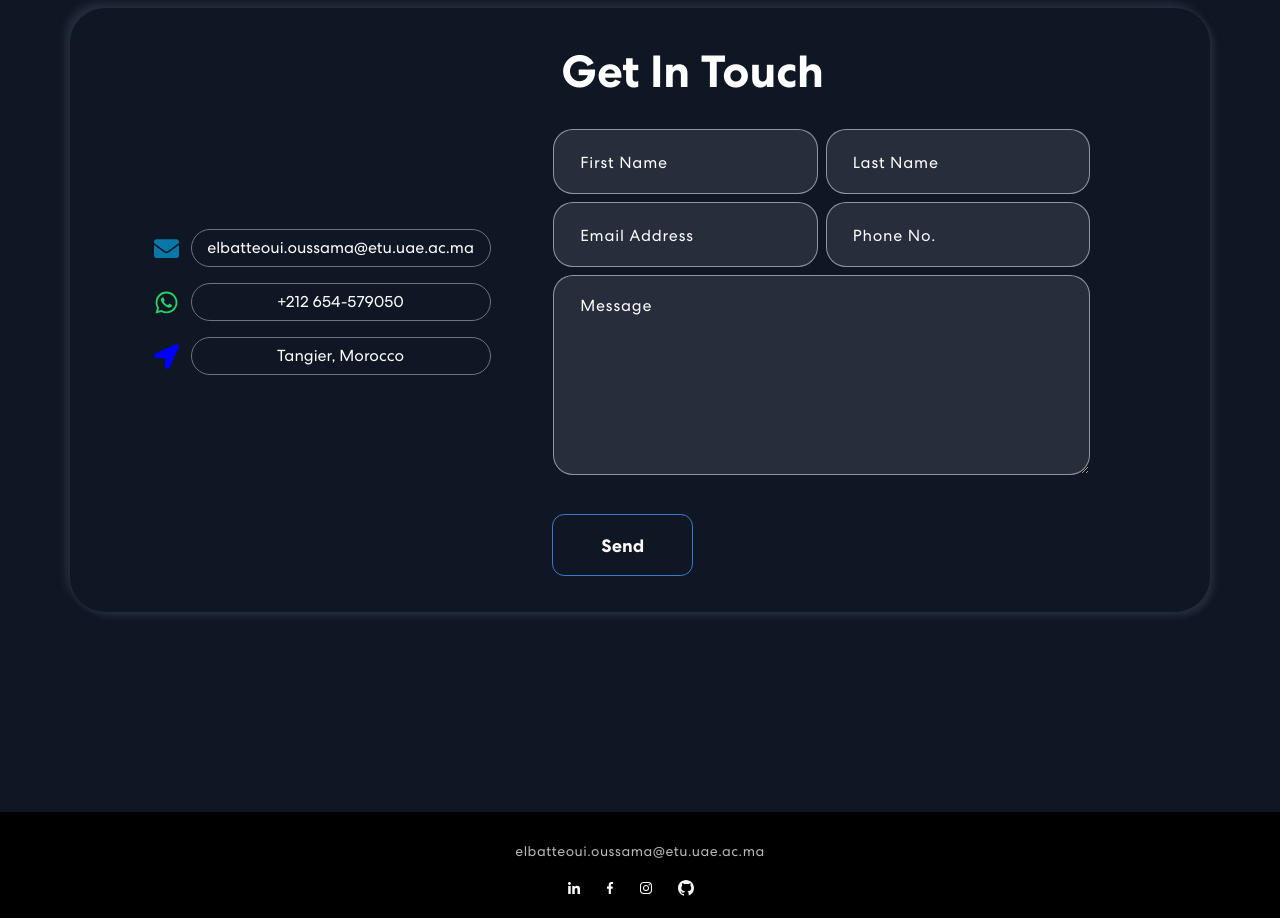
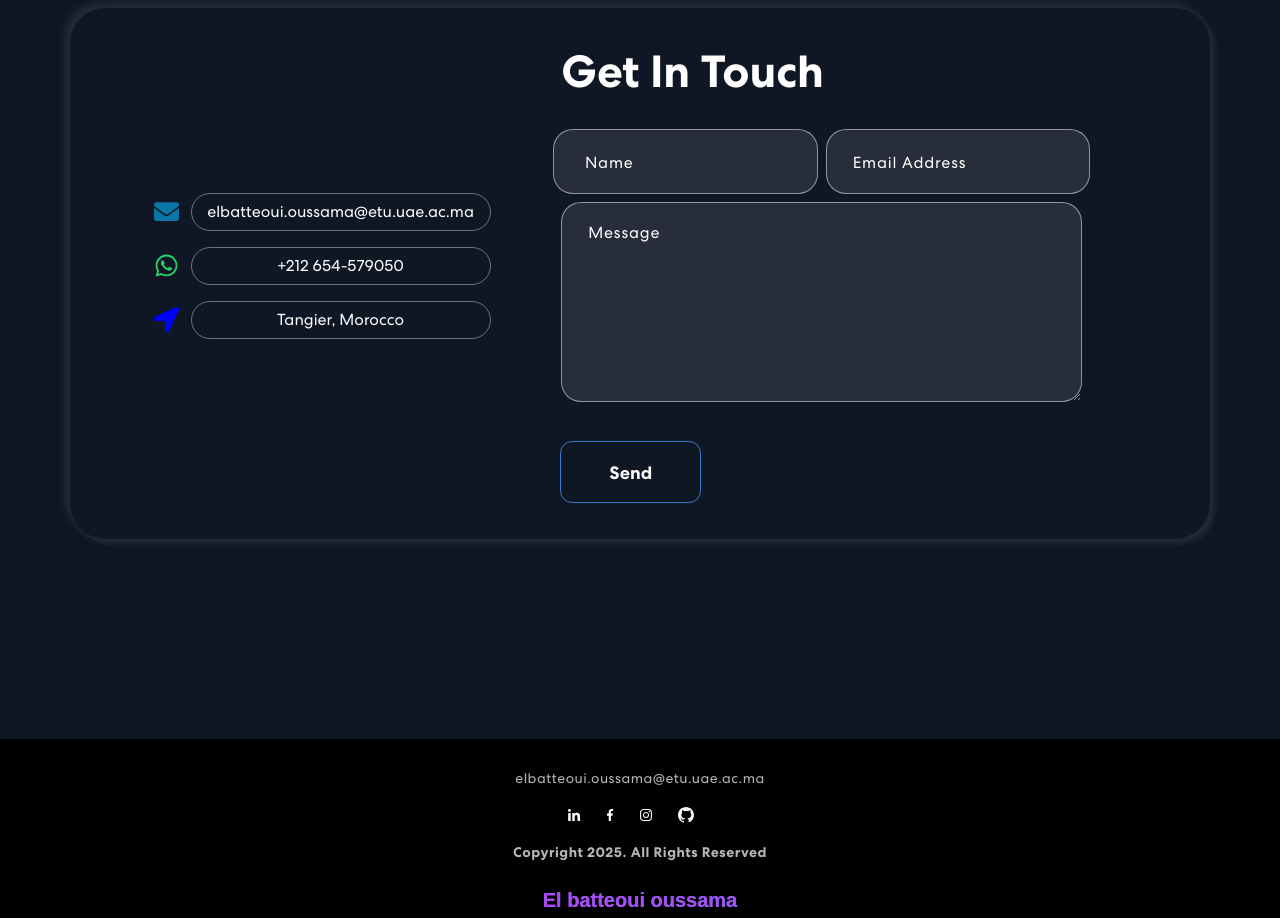
Before and after one commit to batteoui123/MyPortfolio, a React (Create React App) app: page / in a window 1280 px wide. Shown: the part 1240-2158 px from the top of the page. Built offline with nearby package versions, Linux system fonts and the light colour scheme; a web font is replaced by a local one.

Commit message:
test contactnew2

```diff
--- a/src/components/Contact.js
+++ b/src/components/Contact.js
@@ -185,28 +185,49 @@
                 <h2>Get In Touch</h2>
                 <form onSubmit={handleSubmit}>
                   <Row>
+
+
                     <Col size={12} sm={6} className="px-1">
-                      <input type="text" value={formDetails.firstName} placeholder="First Name" onChange={(e) => onFormUpdate('firstName', e.target.value)} />
+                      <input type="text" value={formDetails.name} placeholder=" Name" onChange={(e) => onFormUpdate('name', e.target.value)}/>
                     </Col>
-                    <Col size={12} sm={6} className="px-1">
-                      <input type="text" value={formDetails.lasttName} placeholder="Last Name" onChange={(e) => onFormUpdate('lastName', e.target.value)}/>
-                    </Col>
+
                     <Col size={12} sm={6} className="px-1">
                       <input type="email" value={formDetails.email} placeholder="Email Address" onChange={(e) => onFormUpdate('email', e.target.value)} />
                     </Col>
-                    <Col size={12} sm={6} className="px-1">
-                      <input type="tel" value={formDetails.phone} placeholder="Phone No." onChange={(e) => onFormUpdate('phone', e.target.value)}/>
-                    </Col>
-                    <Col size={12} className="px-1">
-                      <textarea rows="6" value={formDetails.message} placeholder="Message" onChange={(e) => onFormUpdate('message', e.target.value)}></textarea>
-                      <button type="submit"><span>{buttonText}</span></button>
-                    </Col>
+
+                    <Col size={12} className=" bg-dange elmt">
+                        <textarea
+                          rows="6"
+                          value={formDetails.message}
+                          placeholder="Message"
+                          onChange={(e) => onFormUpdate("message", e.target.value)}
+                        ></textarea>
+                        <div className="d-flex bg-dange align-items-center mybtn ">
+                           <button type="submit text-center send " className="">
+                               <span>{buttonText}</span>
+                           </button>
+
+                             {status.message && (
+
+                                   <div className=" " style={{marginLeft:'auto'}}>
+                                 <p className={status.success === false ? "danger" : "success"}>
+                                    {status.message}
+                                </p>
+                                </div>
+
+
+                            )}
+
+                        </div>
+
+                      </Col>
+{/*
                     {
                       status.message &&
                       <Col>
                         <p className={status.success === false ? "danger" : "success"}>{status.message}</p>
                       </Col>
-                    }
+                    } */}
                   </Row>
                 </form>
               </div>}
```
